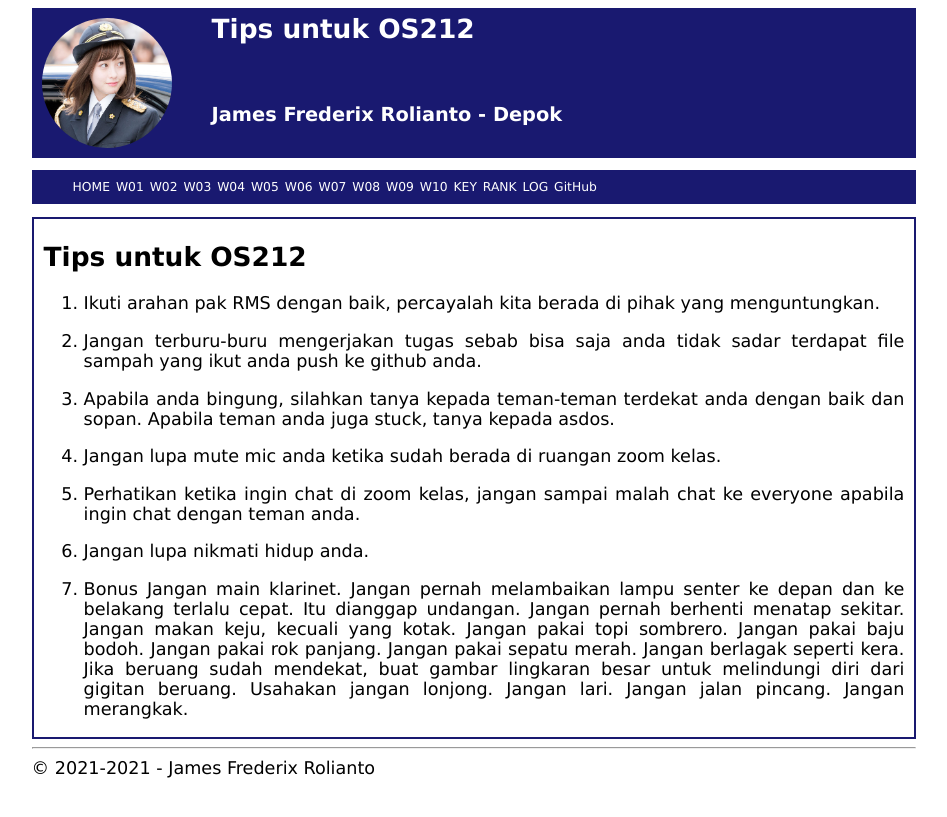
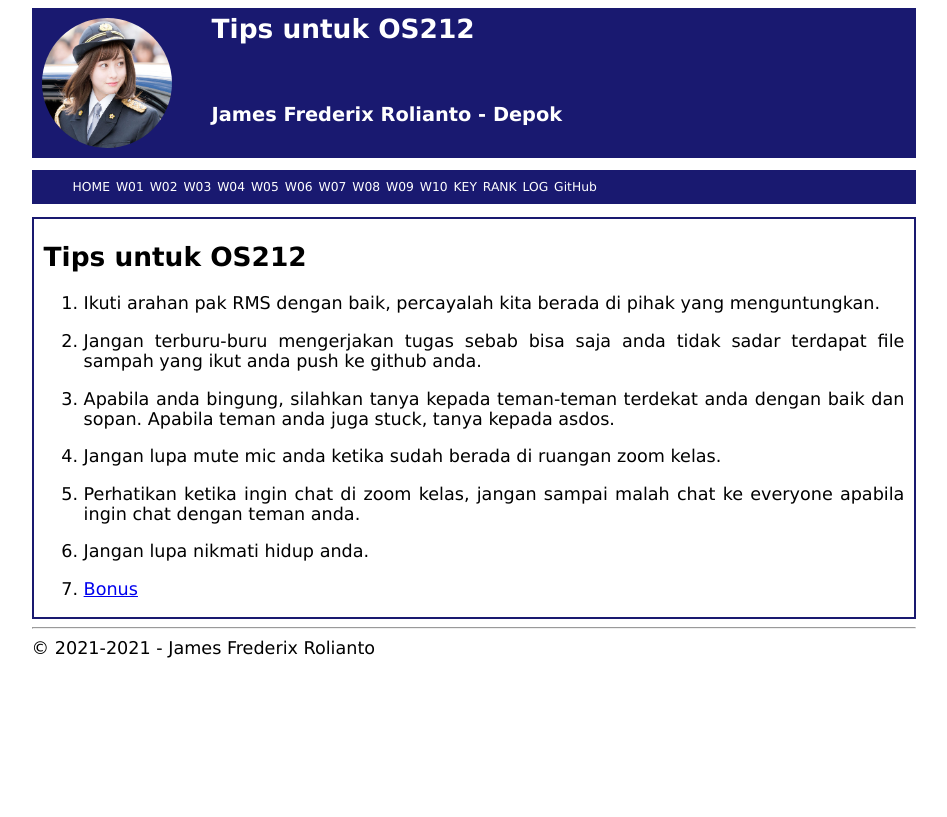
Before and after one commit to SinusCosinusTangen/os211, a Jekyll site: the page built from w10.md, in a window 1280 px wide. Shown: the top 817 px of the page, without its empty margins (166-1113 px from the left). Built offline with Jekyll 4.4.1, drawn with Linux system fonts in a browser that asks for light colours; our own code applies the rules of GitHub Pages for plain Markdown files.

Commit message:
OS211 SinusCosinusTangen

```diff
--- a/w10.md
+++ b/w10.md
@@ -19,17 +19,4 @@ juga stuck, tanya kepada asdos.
 
 6. Jangan lupa nikmati hidup anda.
 
-7. Bonus
-Jangan main klarinet.
-Jangan pernah melambaikan lampu senter ke depan dan ke belakang terlalu cepat. Itu dianggap undangan.
-Jangan pernah berhenti menatap sekitar.
-Jangan makan keju, kecuali yang kotak.
-Jangan pakai topi sombrero.
-Jangan pakai baju bodoh.
-Jangan pakai rok panjang.
-Jangan pakai sepatu merah.
-Jangan berlagak seperti kera.
-Jika beruang sudah mendekat, buat gambar lingkaran besar untuk melindungi diri dari gigitan beruang. Usahakan jangan lonjong.
-Jangan lari.
-Jangan jalan pincang.
-Jangan merangkak.
+7. [Bonus](https://sinuscosinustangen.github.io/os211/bonus/)
```
Also changed, not shown: Bonus.md (added, +19 -0 lines).
